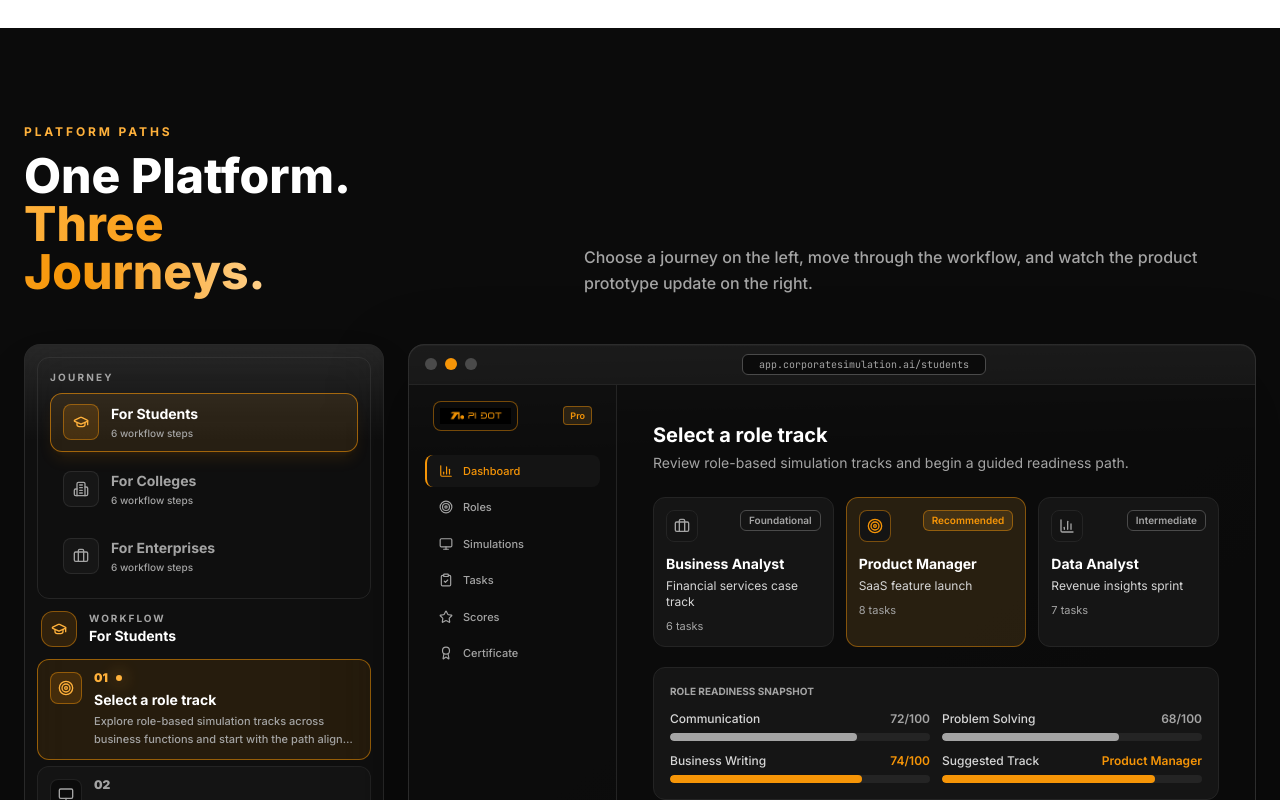
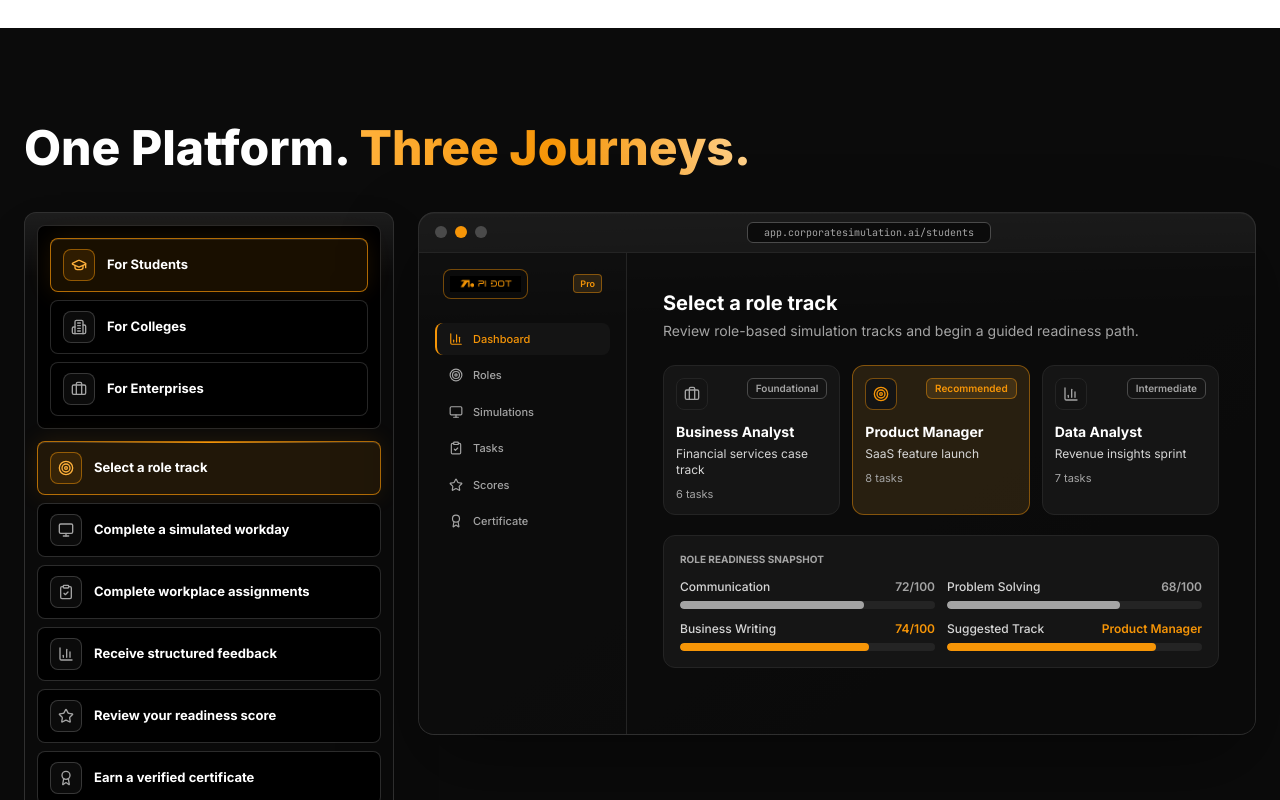
Before and after one commit to Vidur27zx/CorpSim, a Next.js app in the folder frontend/: page / in a window 1280 px wide. Shown: the part 2300-3100 px from the top of the page. Built offline with nearby package versions, Linux system fonts and the light colour scheme.

Commit message:
Simplify journeys controls

```diff
--- a/frontend/components/landing/JourneysSection.tsx
+++ b/frontend/components/landing/JourneysSection.tsx
@@ -1294,7 +1294,6 @@ export default function JourneysSection() {
   const [activeStep, setActiveStep] = useState<number>(0);
   const activeJourney = journeyTabs.find((tab) => tab.id === activeTab) ?? journeyTabs[0];
   const activePreview = activeJourney.steps[activeStep].preview;
-  const ActiveJourneyIcon = activeJourney.tabIcon;
 
   const handleTabSwitch = (tabId: JourneyId) => {
     setActiveTab(tabId);
@@ -1309,10 +1308,9 @@ export default function JourneysSection() {
           whileInView="show"
           viewport={{ once: true, margin: "-100px" }}
           variants={stagger}
-          className="mb-12 grid gap-6 lg:grid-cols-[360px_1fr] lg:items-end"
+          className="mb-10"
         >
           <motion.div variants={fadeUp}>
-            <p className="mb-3 text-xs font-bold uppercase tracking-[0.24em] text-[#FFB13B]">Platform paths</p>
             <h2 className="text-4xl font-extrabold leading-tight text-white md:text-5xl">
               One Platform.{" "}
               <span className="bg-gradient-to-r from-[#FFB13B] via-[#F69507] to-[#FFD08A] bg-clip-text text-transparent">
@@ -1320,23 +1318,18 @@ export default function JourneysSection() {
               </span>
             </h2>
           </motion.div>
-          <motion.p variants={fadeUp} className="max-w-2xl text-base font-medium leading-relaxed text-[#A4A4A4] lg:justify-self-end">
-            Choose a journey on the left, move through the workflow, and watch the product prototype update on the
-            right.
-          </motion.p>
         </motion.div>
 
-        <div className="grid grid-cols-1 gap-6 lg:grid-cols-[360px_minmax(0,1fr)]">
+        <div className="grid grid-cols-1 gap-6 lg:grid-cols-[370px_minmax(0,1fr)]">
           <motion.aside
             initial="hidden"
             whileInView="show"
             viewport={{ once: true, margin: "-80px" }}
             variants={fadeUp}
-            className="relative overflow-hidden rounded-2xl border border-[#4A4A4A]/45 bg-[#101010]/90 p-3 shadow-2xl shadow-black/30 backdrop-blur-xl lg:sticky lg:top-24 lg:self-start"
+            className="relative overflow-hidden rounded-xl border border-[#4A4A4A]/60 bg-[#0B0B0B]/95 p-3 shadow-2xl shadow-black/30 backdrop-blur-xl lg:sticky lg:top-24 lg:self-start"
           >
-            <div className="pointer-events-none absolute inset-x-0 top-0 h-24 bg-gradient-to-b from-white/[0.10] to-transparent" />
-            <div className="relative mb-3 rounded-xl border border-[#4A4A4A]/40 bg-[#0B0B0B]/82 p-3">
-              <p className="mb-2 text-[10px] font-bold uppercase tracking-[0.22em] text-[#A4A4A4]">Journey</p>
+            <div className="pointer-events-none absolute inset-x-0 top-0 h-16 bg-gradient-to-b from-white/[0.08] to-transparent" />
+            <div className="relative mb-3 rounded-lg border border-[#4A4A4A]/55 bg-black p-3">
               <div className="grid grid-cols-1 gap-2">
                 {journeyTabs.map((tab) => {
                   const TabIcon = tab.tabIcon;
@@ -1347,38 +1340,23 @@ export default function JourneysSection() {
                       key={tab.id}
                       type="button"
                       onClick={() => handleTabSwitch(tab.id)}
-                      className={`flex items-center gap-3 rounded-xl border px-3 py-2.5 text-left transition-all duration-300 ${
+                      className={`flex h-[54px] items-center gap-3 rounded-lg border px-3 text-left transition-all duration-300 ${
                         selected
-                          ? "border-[#F69507]/60 bg-[#FFB13B]/10 text-white shadow-lg shadow-[#F69507]/10"
-                          : "border-transparent bg-transparent text-[#A4A4A4] hover:border-[#4A4A4A]/60 hover:bg-white/[0.03] hover:text-white"
+                          ? "border-[#F69507]/70 bg-[#F69507]/10 text-white shadow-[inset_0_1px_0_rgba(255,255,255,0.10),0_0_24px_rgba(246,149,7,0.12)]"
+                          : "border-[#4A4A4A]/55 bg-black text-white hover:border-[#A4A4A4]/70"
                       }`}
                     >
                       <span
-                        className={`flex h-9 w-9 shrink-0 items-center justify-center rounded-lg border ${
-                          selected ? "border-[#F69507]/45 bg-[#F69507]/15 text-[#FFB13B]" : "border-[#4A4A4A]/40 bg-white/[0.03] text-[#A4A4A4]"
+                        className={`flex h-8 w-8 shrink-0 items-center justify-center rounded-lg border ${
+                          selected ? "border-[#F69507]/50 bg-[#F69507]/10 text-[#FFB13B]" : "border-[#4A4A4A]/70 bg-[#0B0B0B] text-[#A4A4A4]"
                         }`}
                       >
                         <TabIcon className="h-4 w-4" />
                       </span>
-                      <span className="min-w-0">
-                        <span className="block text-sm font-bold">{tab.label}</span>
-                        <span className="mt-0.5 block text-[10px] font-medium text-[#A4A4A4]">
-                          {tab.steps.length} workflow steps
-                        </span>
-                      </span>
+                      <span className="min-w-0 truncate text-[13px] font-bold text-white">{tab.label}</span>
                     </button>
                   );
                 })}
-              </div>
-            </div>
-
-            <div className="relative mb-3 flex items-center gap-3 px-1">
-              <div className="flex h-9 w-9 shrink-0 items-center justify-center rounded-xl border border-[#F69507]/45 bg-[#F69507]/15">
-                <ActiveJourneyIcon className="h-4 w-4 text-[#FFB13B]" />
-              </div>
-              <div>
-                <p className="text-[10px] font-bold uppercase tracking-[0.2em] text-[#A4A4A4]">Workflow</p>
-                <p className="text-sm font-bold text-white">{activeJourney.label}</p>
               </div>
             </div>
 
@@ -1387,7 +1365,7 @@ export default function JourneysSection() {
               initial={{ opacity: 0, y: 12 }}
               animate={{ opacity: 1, y: 0 }}
               transition={{ duration: 0.3 }}
-              className="relative space-y-1.5"
+              className="relative grid grid-cols-1 gap-2"
             >
               {activeJourney.steps.map((step, index) => {
                 const isActive = activeStep === index;
@@ -1398,35 +1376,21 @@ export default function JourneysSection() {
                     key={step.title}
                     type="button"
                     onClick={() => setActiveStep(index)}
-                    className={`group relative w-full rounded-xl border px-3 py-2.5 text-left transition-all duration-300 ${
+                    className={`group relative flex h-[54px] w-full items-center gap-3 rounded-lg border px-3 text-left transition-all duration-300 ${
                       isActive
-                        ? "border-[#F69507]/55 bg-[#F69507]/10"
-                        : "border-[#4A4A4A]/30 bg-white/[0.025] hover:border-[#A4A4A4]/35 hover:bg-white/[0.045]"
+                        ? "border-[#F69507]/70 bg-[#F69507]/10 shadow-[inset_0_1px_0_rgba(255,255,255,0.10),0_0_24px_rgba(246,149,7,0.12)]"
+                        : "border-[#4A4A4A]/60 bg-black hover:border-[#A4A4A4]/70"
                     }`}
                   >
-                    <div className="flex gap-3">
-                      <div
-                        className={`mt-0.5 flex h-8 w-8 shrink-0 items-center justify-center rounded-lg border ${
-                          isActive ? "border-[#F69507]/45 bg-[#F69507]/15 text-[#FFB13B]" : "border-[#4A4A4A]/35 bg-[#0B0B0B] text-[#A4A4A4]"
-                        }`}
-                      >
-                        <StepIcon className="h-4 w-4" />
-                      </div>
-                      <div className="min-w-0">
-                        <div className="flex items-center gap-2">
-                          <span className={`text-xs font-black ${isActive ? "text-[#FFB13B]" : "text-[#A4A4A4]"}`}>
-                            {String(index + 1).padStart(2, "0")}
-                          </span>
-                          {isActive && <span className="h-1.5 w-1.5 rounded-full bg-[#FFB13B] shadow-[0_0_16px_rgba(255,177,59,0.85)]" />}
-                        </div>
-                        <p className={`mt-1 text-sm font-bold leading-snug ${isActive ? "text-white" : "text-[#D6D6D6]"}`}>
-                          {step.title}
-                        </p>
-                        <p className={`mt-1 text-[11px] font-medium leading-relaxed text-[#A4A4A4] ${isActive ? "line-clamp-2" : "hidden"}`}>
-                          {step.description}
-                        </p>
-                      </div>
+                    {isActive && <span className="absolute inset-x-8 top-0 h-px bg-gradient-to-r from-transparent via-[#F69507] to-transparent" />}
+                    <div
+                      className={`flex h-8 w-8 shrink-0 items-center justify-center rounded-lg border ${
+                        isActive ? "border-[#F69507]/50 bg-[#F69507]/10 text-[#FFB13B]" : "border-[#4A4A4A]/70 bg-[#0B0B0B] text-[#A4A4A4]"
+                      }`}
+                    >
+                      <StepIcon className="h-4 w-4" />
                     </div>
+                    <span className="min-w-0 truncate text-[13px] font-bold text-white">{step.title}</span>
                   </button>
                 );
               })}
```
